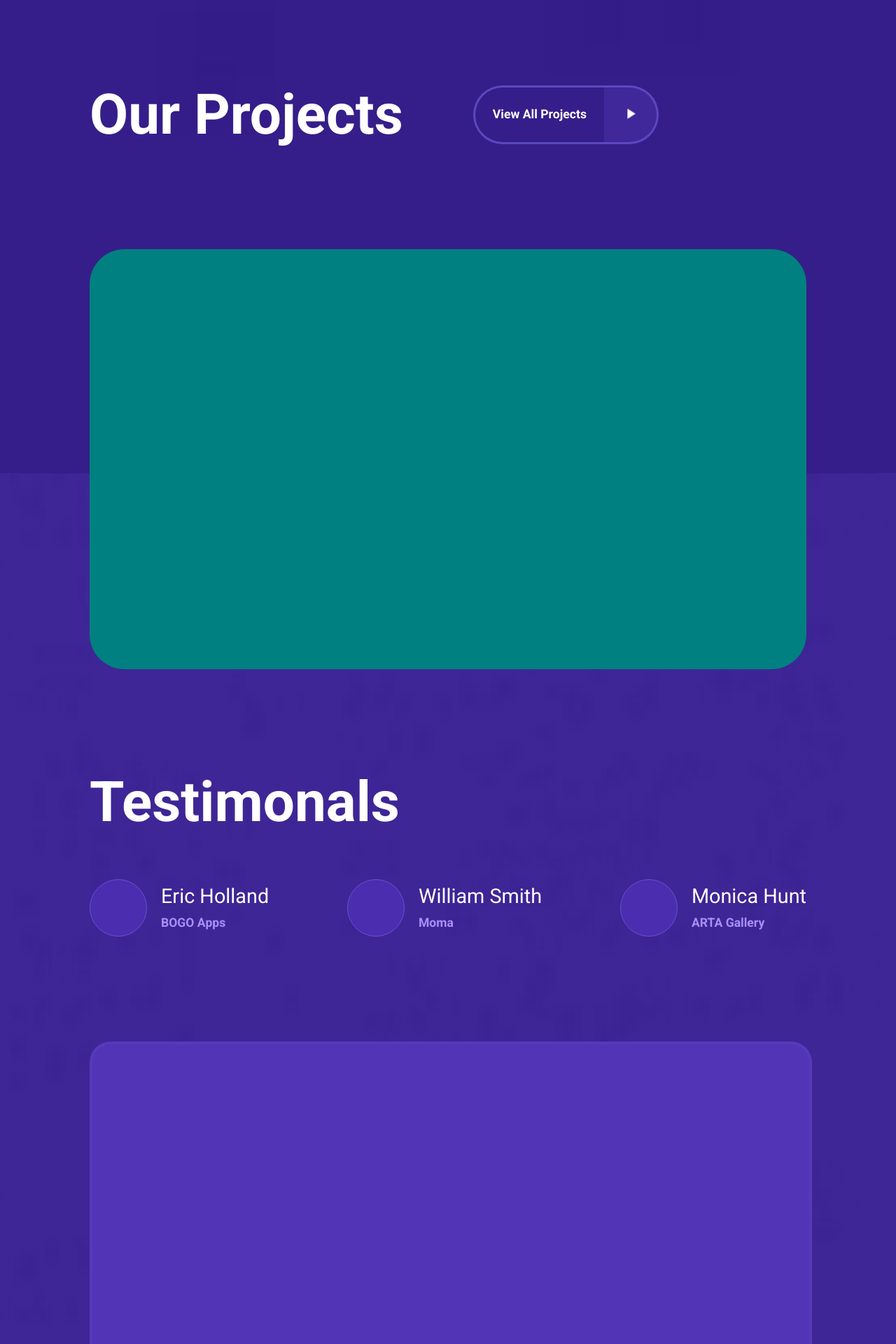
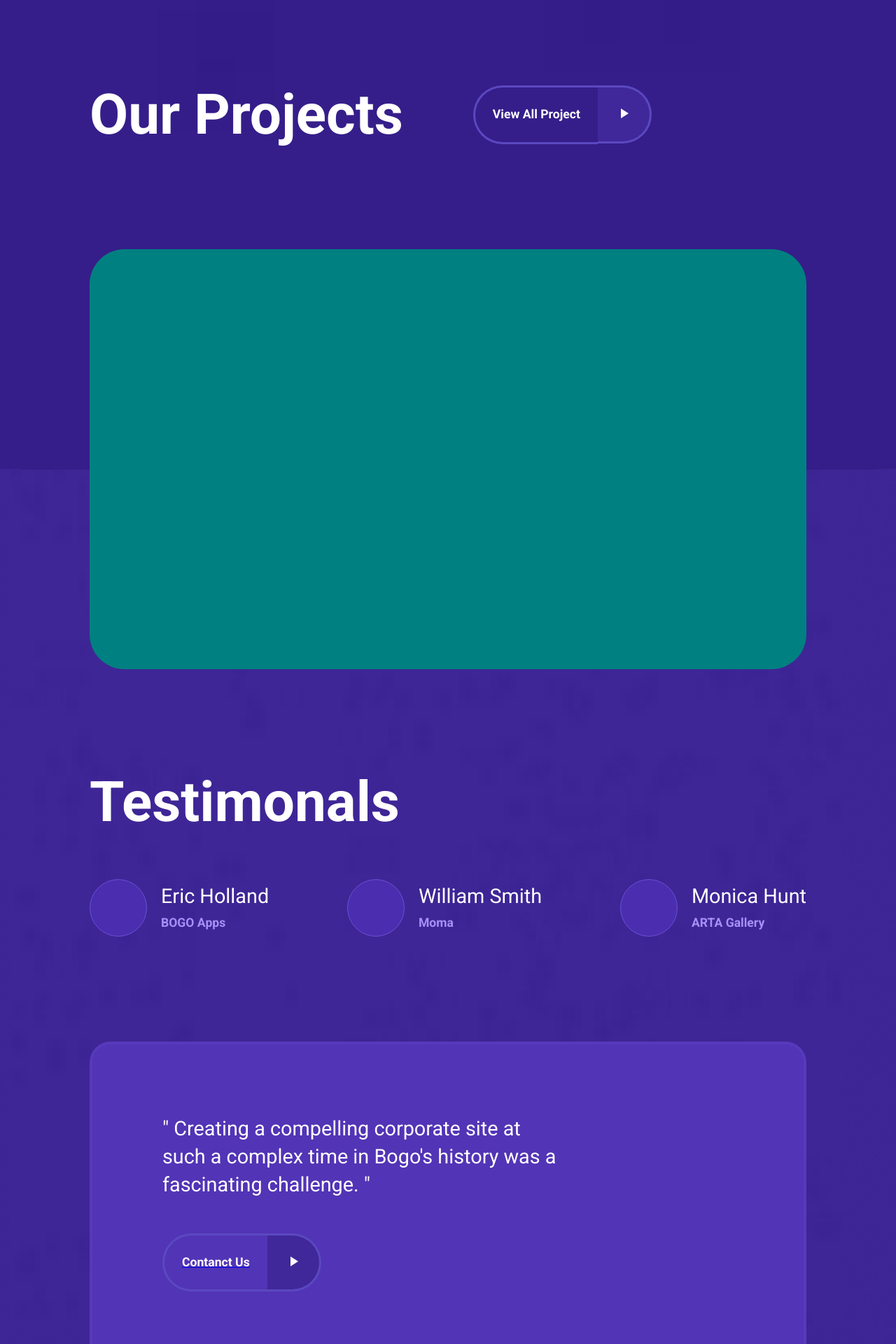
Before and after one commit to acosa188/Project-Arcadia, a React (Create React App) app: page / in a window 1280 px wide. Shown: the part 2720-4640 px from the top of the page at 70% size. Built offline with nearby package versions, Linux system fonts and the light colour scheme.

Commit message:
Updating button and testimonial section

```diff
--- /dev/null
+++ b/src/Components/CustomButton.css
@@ -0,0 +1,26 @@
+
+.button-container{
+    display: flex;
+
+}
+
+.custom-button-left{
+    padding: 30px 25px;
+    border: 3px solid #5b48c0;
+    border-right: none;
+    border-radius: 50px 0px 0px 50px;
+
+}
+
+.custom-button-right{
+    padding: 25px 25px;
+    background-color: #40289a;
+    border: 3px solid #5b48c0;
+    border-left: none;
+    border-radius: 0px 50px 50px 0px;
+}
+
+.custom-button-container a:hover .custom-button-right{
+    background-color: #472ca5;
+    border-color: #eda533;
+}
--- /dev/null
+++ b/src/Components/CustomButton.js
@@ -0,0 +1,24 @@
+import React, {Component} from 'react';
+import './CustomButton.css';
+import arrow from '../images/play_arrow-24px.png';
+
+class CustomButton extends Component{
+    render(){
+        return(
+            <div className="custom-button-container">
+                <a href="#" className="button-container">
+                        <div className="custom-button-left">
+                            <h4>
+                                {this.props.name}
+                            </h4>
+                        </div>
+                        <div className="custom-button-right">
+                            <img src={arrow} alt=""></img>
+                        </div>
+                    </a>
+            </div>
+        );
+    }
+}
+
+export default CustomButton;
--- a/src/Components/ProjectsSection.css
+++ b/src/Components/ProjectsSection.css
@@ -14,27 +14,6 @@
     text-decoration: none;
 }
 
-.view-all-project-button-left{
-    padding: 30px 25px;
-    border: 3px solid #5b48c0;
-    border-right: none;
-    border-radius: 50px 0px 0px 50px;
-    margin-left: 100px;
-}
-
-.view-all-project-button-right{
-    padding: 25px 25px;
-    background-color: #40289a;
-    border: 3px solid #5b48c0;
-    border-left: none;
-    border-radius: 0px 50px 50px 0px;
-}
-
-.project-section-container a:hover .view-all-project-button-right{
-    background-color: #472ca5;
-    border-color: #eda533;
-}
-
 .project-info-contents{
     background-color: teal;
     width: 100%;
@@ -48,6 +27,10 @@
     align-items: center;
 }
 
+.project-section-container .button-container{
+    margin-left: 100px;
+}
+
 .view-all-project-button-right img{
     width: 25px;
     height: 25px;
--- a/src/Components/ProjectsSection.js
+++ b/src/Components/ProjectsSection.js
@@ -1,6 +1,6 @@
 import React, {Component} from 'react';
 import './ProjectsSection.css';
-import arrow from '../images/play_arrow-24px.png';
+import CustomButton from './CustomButton';
 
 class ProjectsSection extends Component{
     render(){
@@ -8,16 +8,7 @@ class ProjectsSection extends Component{
             <div className="project-section-container">
                 <header>
                     <h1>Our Projects</h1>
-                    <a href="#" className="button-container">
-                        <div className="view-all-project-button-left">
-                            <h4>
-                                View All Projects
-                            </h4>
-                        </div>
-                        <div className="view-all-project-button-right">
-                            <img src={arrow} alt=""></img>
-                        </div>
-                    </a>
+                    <CustomButton name="View All Project"/>
                 </header>
                 <div className="project-info-contents">
 
--- a/src/Components/TestimonialSection.css
+++ b/src/Components/TestimonialSection.css
@@ -65,3 +65,23 @@
     border-radius: 30px;
     border: 4px solid #5739bb;
 }
+
+.testimonial-qoutes{
+    padding: 100px;
+    box-sizing: border-box;
+}
+
+.testimonial-qoutes h3{
+    display: inline-block;
+    padding-right: 20px;
+    width: 70%;
+    line-height: 2.5rem;
+}
+
+.testimonial-qoutes .testimonial-button-container{
+    display: block;
+}
+
+.testimonial-qoutes .button-container{
+    padding-top: 50px;
+}
--- a/src/Components/TestimonialSection.js
+++ b/src/Components/TestimonialSection.js
@@ -1,4 +1,6 @@
 import React, {Component} from 'react';
+import CustomButton from './CustomButton';
+import logo from '../images/logo.png';
 import './TestimonialSection.css';
 
 class TestimonialSection extends Component {
@@ -45,7 +47,12 @@ class TestimonialSection extends Component {
                             </div>
                         </a>
                     </nav>
+
                     <div className="testimonial-qoutes">
+                        <h3>" Creating a compelling corporate site at such a complex time in Bogo's history was a fascinating challenge. "</h3>
+                        <div className="testimonial-button-container">
+                            <CustomButton name="Contanct Us" />
+                        </div>
 
                     </div>
                 </div>
```
